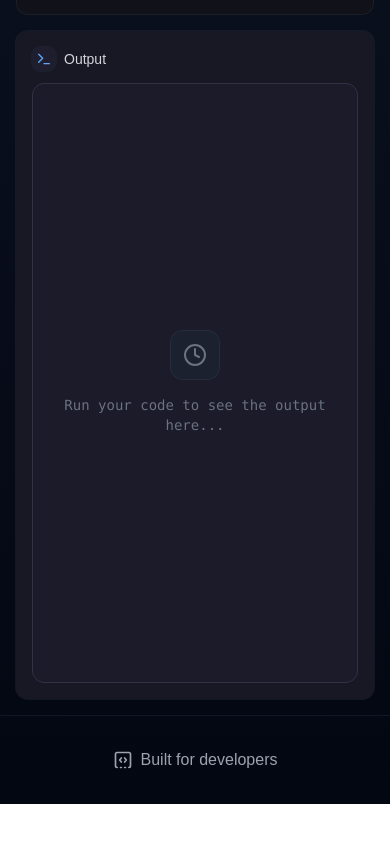
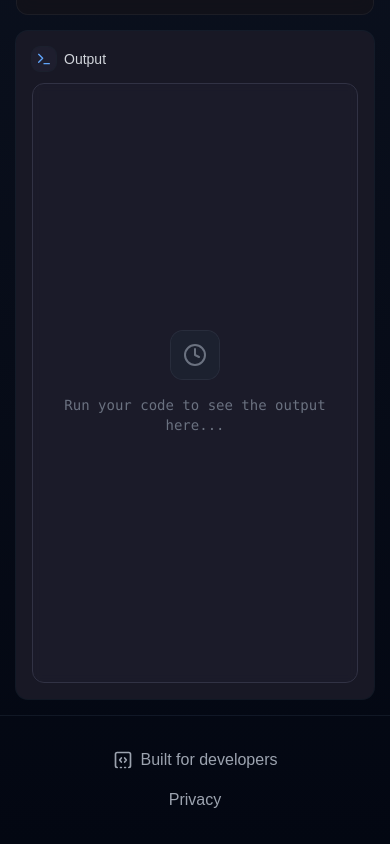
Before and after one commit to skidrow8852/nerdpad, a Next.js app: page / in a window 390 px wide. Shown: the part 883-1727 px from the top of the page. Before the commit the page ends 1687 px from the top, so only its background shows below. Built offline with nearby package versions, Linux system fonts and the light colour scheme; no server answers.

Commit message:
Updated footer

```diff
--- a/src/app/(root)/privacy/page.tsx
+++ b/src/app/privacy/page.tsx
@@ -1,8 +1,13 @@
+import NavigationHeader from '@/components/NavigationHeader'
 import React from 'react'
 
 function page() {
   return (
-    <div className="bg-gray-900 text-white p-20" >
+    <div className="min-h-screen bg-[#0a0a0f]" >
+      <NavigationHeader />
+      <div className="max-w-7xl mx-auto px-4 py-12">
+
+
         <h1 className="text-3xl font-bold mb-4">Privacy Policy</h1>
       <p className="text-sm mb-2">Last updated: January 13, 2025</p>
       <p className="mb-4">
@@ -198,7 +203,7 @@ function page() {
       <ul className="list-disc pl-6 mb-4">
         <li>By email: support@nerdpad.pro</li>
       </ul>
-
+        </div>
     </div>
   )
 }
--- a/src/components/Footer.tsx
+++ b/src/components/Footer.tsx
@@ -1,16 +1,25 @@
+
+
 import {  SquareDashedBottomCode } from "lucide-react";
+import Link from "next/link";
 
 function Footer() {
   return (
     <footer className="relative border-t border-gray-800/50 mt-auto">
       <div className="absolute inset-x-0 -top-px h-px bg-gradient-to-r from-transparent via-gray-900 to-transparent" />
       <div className="max-w-7xl mx-auto px-4 py-8">
-        <div className="flex flex-col md:flex-row items-center justify-center">
+        <div className="flex flex-col md:flex-row items-center justify-between gap-4">
           <div className="flex items-center gap-2 text-gray-400">
             <SquareDashedBottomCode  className="size-5" />
             <span>Built for developers</span>
           </div>
+          <div className="flex items-center gap-6">
 
+            <Link href="/privacy" className="text-gray-400 hover:text-gray-300 transition-colors">
+              Privacy
+            </Link>
+
+          </div>
         </div>
       </div>
     </footer>
```
